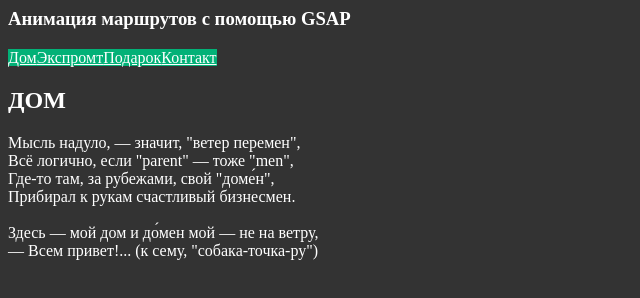
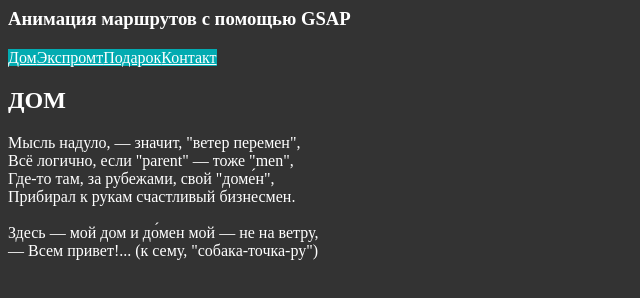
Before and after one commit to warsan/gsap-react-route-anim-expro, a React app: page / in a window 1280 px wide. Shown: the whole page, without its empty margins (0-640 px from the left). Built offline with nearby package versions, Linux system fonts and the light colour scheme.

Commit message:
Цвет кнопок сменил

```diff
--- a/style.css
+++ b/style.css
@@ -9,7 +9,7 @@ hr {
 }
 
 .gsap-btn {
-	background-color: #02b177;
+	background-color: #02abb1;
 	color: #fff;
 }
 
```
